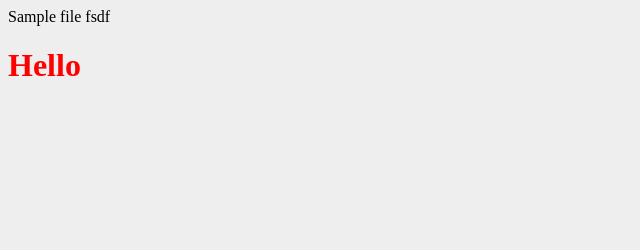
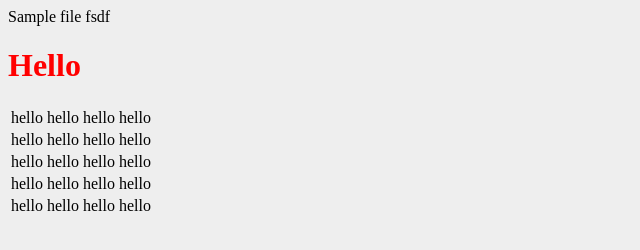
Before and after one commit to praneethweb/pactera, a plain HTML site: page index.html in a window 1280 px wide. Shown: the whole page, without its empty margins (0-640 px from the left). Drawn offline with Linux system fonts and the light colour scheme; files that its build step writes are made by us from their sources.

Commit message:
Development Branch

```diff
--- a/index.html
+++ b/index.html
@@ -8,5 +8,37 @@
 <body>
     Sample file fsdf
     <h1>Hello</h1>
+    <table>
+        <tr>
+            <td>hello</td>
+            <td>hello</td>
+            <td>hello</td>
+            <td>hello</td>
+        </tr>
+        <tr>
+            <td>hello</td>
+            <td>hello</td>
+            <td>hello</td>
+            <td>hello</td>
+        </tr>
+        <tr>
+            <td>hello</td>
+            <td>hello</td>
+            <td>hello</td>
+            <td>hello</td>
+        </tr>
+        <tr>
+            <td>hello</td>
+            <td>hello</td>
+            <td>hello</td>
+            <td>hello</td>
+        </tr>
+        <tr>
+            <td>hello</td>
+            <td>hello</td>
+            <td>hello</td>
+            <td>hello</td>
+        </tr>
+    </table>
 </body>
 </html>
```
